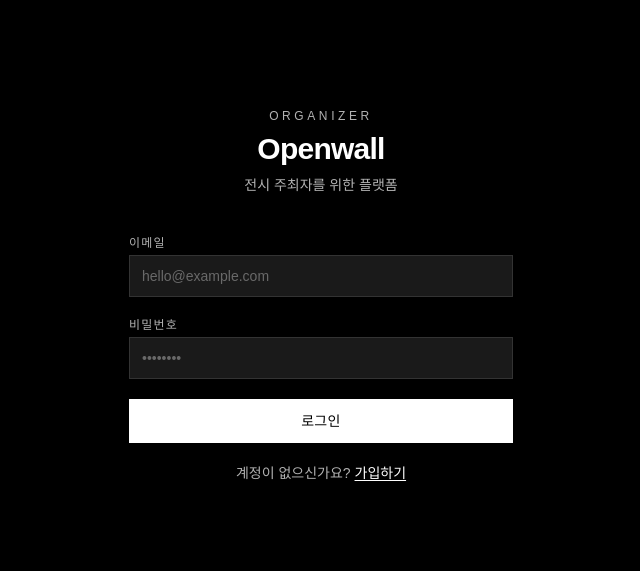
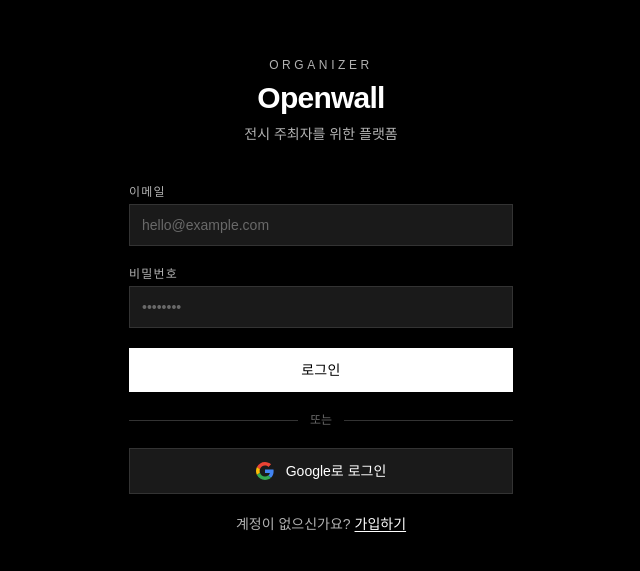
Before and after one commit to hyobinkang/openwall-v2, a Next.js app: page /login in a window 1280 px wide. Shown: the part 107-678 px from the top of the page, without its empty margins (319-959 px from the left). Built offline with nearby package versions, Linux system fonts and the light colour scheme.

Commit message:
feat: Google login button on login page

```diff
--- a/app/(auth)/login/LoginForm.tsx
+++ b/app/(auth)/login/LoginForm.tsx
@@ -1,16 +1,39 @@
 'use client'
 
-import { useActionState } from 'react'
+import { useActionState, useState } from 'react'
 import Link from 'next/link'
 import { login } from '@/app/actions/auth'
+import { createClient } from '@/lib/supabase/client'
 import type { AuthState } from '@/app/actions/auth'
 
 const initial: AuthState = {}
 
+function GoogleIcon() {
+  return (
+    <svg width="18" height="18" viewBox="0 0 48 48" aria-hidden>
+      <path fill="#EA4335" d="M24 9.5c3.54 0 6.71 1.22 9.21 3.6l6.85-6.85C35.9 2.38 30.47 0 24 0 14.62 0 6.51 5.38 2.56 13.22l7.98 6.19C12.43 13.72 17.74 9.5 24 9.5z" />
+      <path fill="#4285F4" d="M46.98 24.55c0-1.57-.15-3.09-.38-4.55H24v9.02h12.94c-.58 2.96-2.26 5.48-4.78 7.18l7.73 6c4.51-4.18 7.09-10.36 7.09-17.65z" />
+      <path fill="#FBBC05" d="M10.53 28.59c-.48-1.45-.76-2.99-.76-4.59s.27-3.14.76-4.59l-7.98-6.19C.92 16.46 0 20.12 0 24c0 3.88.92 7.54 2.56 10.78l7.97-6.19z" />
+      <path fill="#34A853" d="M24 48c6.48 0 11.93-2.13 15.89-5.81l-7.73-6c-2.15 1.45-4.92 2.3-8.16 2.3-6.26 0-11.57-4.22-13.47-9.91l-7.98 6.19C6.51 42.62 14.62 48 24 48z" />
+    </svg>
+  )
+}
+
 export function LoginForm() {
   const [state, formAction, pending] = useActionState(login, initial)
+  const [googleLoading, setGoogleLoading] = useState(false)
+
+  async function handleGoogleLogin() {
+    setGoogleLoading(true)
+    const supabase = createClient()
+    await supabase.auth.signInWithOAuth({
+      provider: 'google',
+      options: { redirectTo: `${window.location.origin}/auth/callback?next=/my` },
+    })
+  }
 
   return (
+    <div className="space-y-5">
       <form action={formAction} className="space-y-5">
         <div className="space-y-1">
           <label
@@ -61,16 +84,32 @@
         >
           {pending ? '로그인 중…' : '로그인'}
         </button>
+      </form>
+
+      <div className="flex items-center gap-3">
+        <div className="flex-1 border-t border-subtle" />
+        <span className="text-xs text-muted">또는</span>
+        <div className="flex-1 border-t border-subtle" />
+      </div>
+
+      <button
+        onClick={handleGoogleLogin}
+        disabled={googleLoading}
+        className="flex items-center justify-center gap-3 w-full border border-subtle bg-surface py-3 text-sm font-medium text-fg hover:border-fg transition-colors disabled:opacity-50"
+      >
+        <GoogleIcon />
+        {googleLoading ? '연결 중…' : 'Google로 로그인'}
+      </button>
 
       <p className="text-center text-sm text-secondary">
         계정이 없으신가요?{' '}
         <Link
           href="/signup"
-          className="text-fg underline underline-offset-2 hover:text-fg"
+          className="text-fg underline underline-offset-2 hover:opacity-70 transition-opacity"
         >
           가입하기
         </Link>
       </p>
-    </form>
+    </div>
   )
 }
```
Lines whose indentation alone changed are shown as unchanged.
